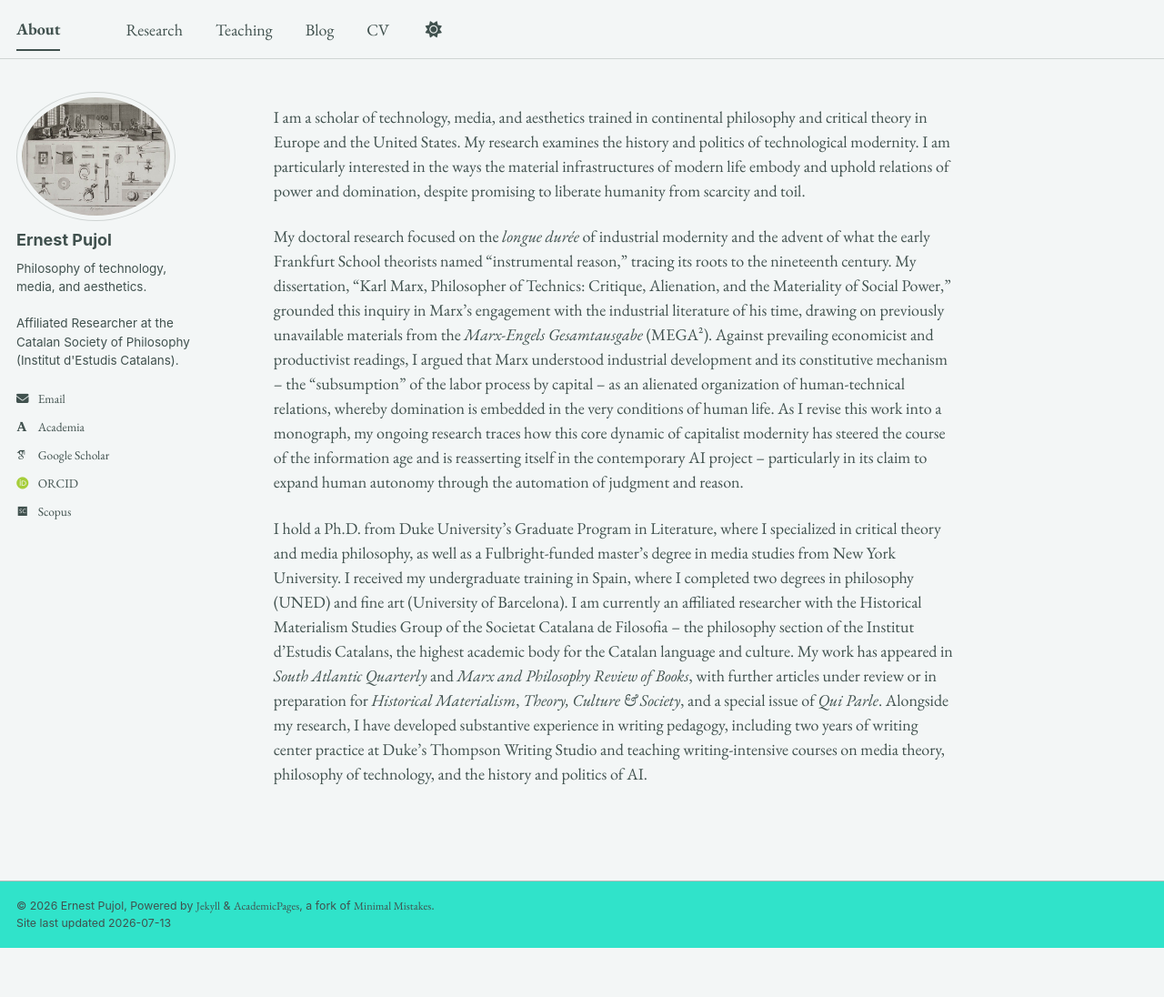
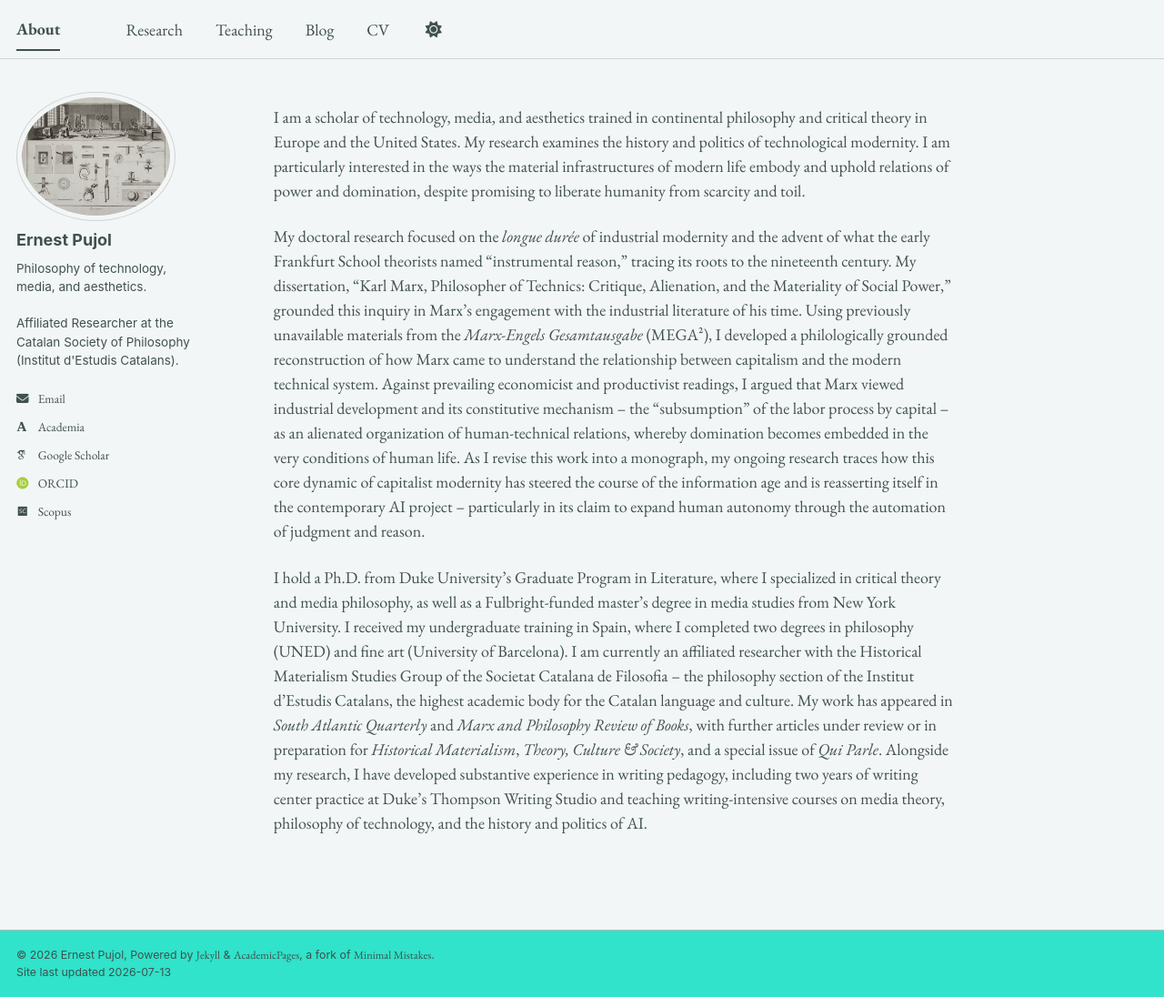
Before and after one commit to epujol90/epujol90.github.io, a Jekyll site: the page built from _pages/about.md, in a window 1280 px wide and 1096 px high. Shown: the whole window at 91% size. Built offline with Jekyll 4.4.1, drawn with Linux system fonts in a browser that asks for light colours; some web fonts are replaced; a script bundle is joined from its source files by our own code; library files that are not in the unit come from our copies.

Commit message:
Update about.md

```diff
--- a/_pages/about.md
+++ b/_pages/about.md
@@ -8,6 +8,6 @@ redirect_from:
 ---
 I am a scholar of technology, media, and aesthetics trained in continental philosophy and critical theory in Europe and the United States. My research examines the history and politics of technological modernity. I am particularly interested in the ways the material infrastructures of modern life embody and uphold relations of power and domination, despite promising to liberate humanity from scarcity and toil.
 
-My doctoral research focused on the _longue durée_ of industrial modernity and the advent of what the early Frankfurt School theorists named "instrumental reason," tracing its roots to the nineteenth century. My dissertation, “Karl Marx, Philosopher of Technics: Critique, Alienation, and the Materiality of Social Power,” grounded this inquiry in Marx’s engagement with the industrial literature of his time, drawing on previously unavailable materials from the _Marx-Engels Gesamtausgabe_ (MEGA²). Against prevailing economicist and productivist readings, I argued that Marx understood industrial development and its constitutive mechanism -- the "subsumption" of the labor process by capital -- as an alienated organization of human-technical relations, whereby domination is embedded in the very conditions of human life. As I revise this work into a monograph, my ongoing research traces how this core dynamic of capitalist modernity has steered the course of the information age and is reasserting itself in the contemporary AI project -- particularly in its claim to expand human autonomy through the automation of judgment and reason.
+My doctoral research focused on the _longue durée_ of industrial modernity and the advent of what the early Frankfurt School theorists named "instrumental reason," tracing its roots to the nineteenth century. My dissertation, “Karl Marx, Philosopher of Technics: Critique, Alienation, and the Materiality of Social Power,” grounded this inquiry in Marx’s engagement with the industrial literature of his time. Using previously unavailable materials from the _Marx-Engels Gesamtausgabe_ (MEGA²), I developed a philologically grounded reconstruction of how Marx came to understand the relationship between capitalism and the modern technical system. Against prevailing economicist and productivist readings, I argued that Marx viewed industrial development and its constitutive mechanism -- the "subsumption" of the labor process by capital -- as an alienated organization of human-technical relations, whereby domination becomes embedded in the very conditions of human life. As I revise this work into a monograph, my ongoing research traces how this core dynamic of capitalist modernity has steered the course of the information age and is reasserting itself in the contemporary AI project -- particularly in its claim to expand human autonomy through the automation of judgment and reason.
 
 I hold a Ph.D. from Duke University’s Graduate Program in Literature, where I specialized in critical theory and media philosophy, as well as a Fulbright-funded master’s degree in media studies from New York University. I received my undergraduate training in Spain, where I completed two degrees in philosophy (UNED) and fine art (University of Barcelona). I am currently an affiliated researcher with the Historical Materialism Studies Group of the Societat Catalana de Filosofia -- the philosophy section of the Institut d’Estudis Catalans, the highest academic body for the Catalan language and culture. My work has appeared in _South Atlantic Quarterly_ and _Marx and Philosophy Review of Books_, with further articles under review or in preparation for _Historical Materialism_, _Theory, Culture & Society_, and a special issue of _Qui Parle_. Alongside my research, I have developed substantive experience in writing pedagogy, including two years of writing center practice at Duke’s Thompson Writing Studio and teaching writing-intensive courses on media theory, philosophy of technology, and the history and politics of AI.
```
